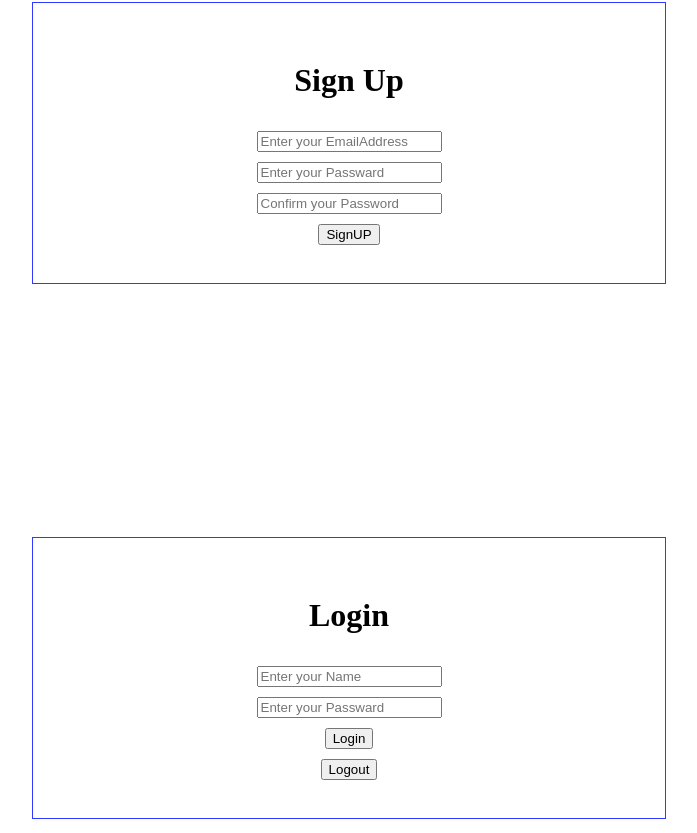
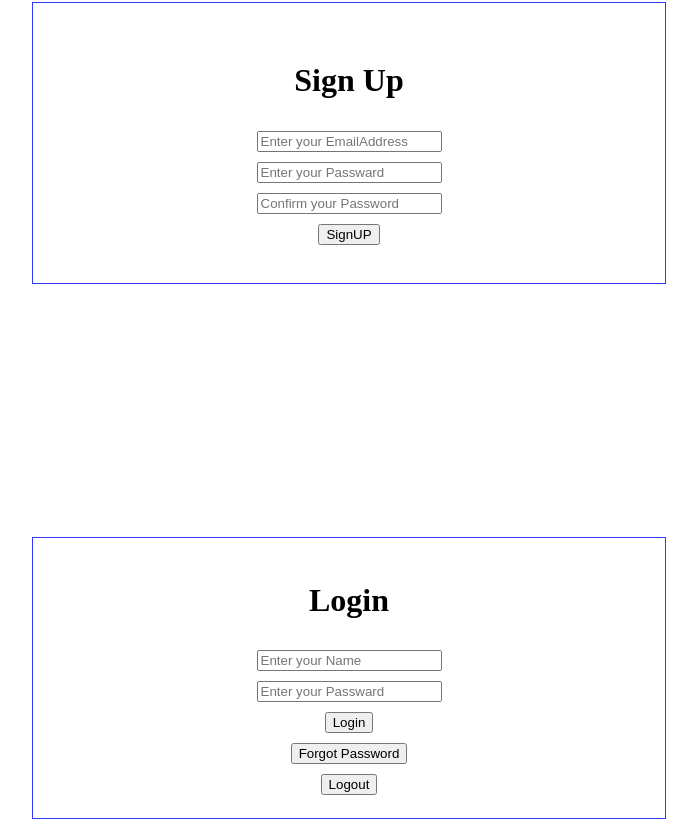
Before and after one commit to NeetuSeharawat/Expense_tracker, a React (Create React App) app: page / in a window 1280 px wide. Shown: the part 251-1084 px from the top of the page, without its empty margins (291-988 px from the left). Built offline with nearby package versions, Linux system fonts and the light colour scheme; no server answers.

Commit message:
Forgot Password Workflow

```diff
--- a/src/Components/LoginPage/LoginPage.jsx
+++ b/src/Components/LoginPage/LoginPage.jsx
@@ -24,11 +24,29 @@ const LoginPage = () => {
       console.log("error", error);
     }
   };
+  //Forgot Password
+  const handlerForgotPassword=async (e)=>{
+    e.preventDefault();
+    try {
+      const res = await axios.post(
+        "https://identitytoolkit.googleapis.com/v1/accounts:sendOobCode?key=AIzaSyCSf5df3wQzSx7GQ34HdC2hCFcD4sIETvM",
+        {
+          email: 'neetumorbca@gmail.com',
+          requestType: 'PASSWORD_RESET',
+        }
+      );
+      console.log(res);
+    } catch (error) {
+      console.log("error:", error);
+    }
+   };
+
 
   // Logout
   const handleLogout =()=>{
     localStorage.removeItem("token");
   }
+
   return (
     <div>
       <form>
@@ -49,6 +67,10 @@ const LoginPage = () => {
         <button onClick={loginHandler} type={"submit"}>
           Login
         </button>
+        <button onClick={handlerForgotPassword} type>
+        Forgot Password
+        </button>
+
         <button onClick={handleLogout}>Logout</button>
       </form>
     </div>
--- a/src/Components/SignUpPage/SignUpPage.jsx
+++ b/src/Components/SignUpPage/SignUpPage.jsx
@@ -40,7 +40,7 @@ const SignUpPage = () => {
           required
         ></input>
         <input
-          type="confirm password"
+          type="password" //encrypted
           placeholder="Confirm your Password "
           required
           ref={ConfirmPasswordRef}
```
